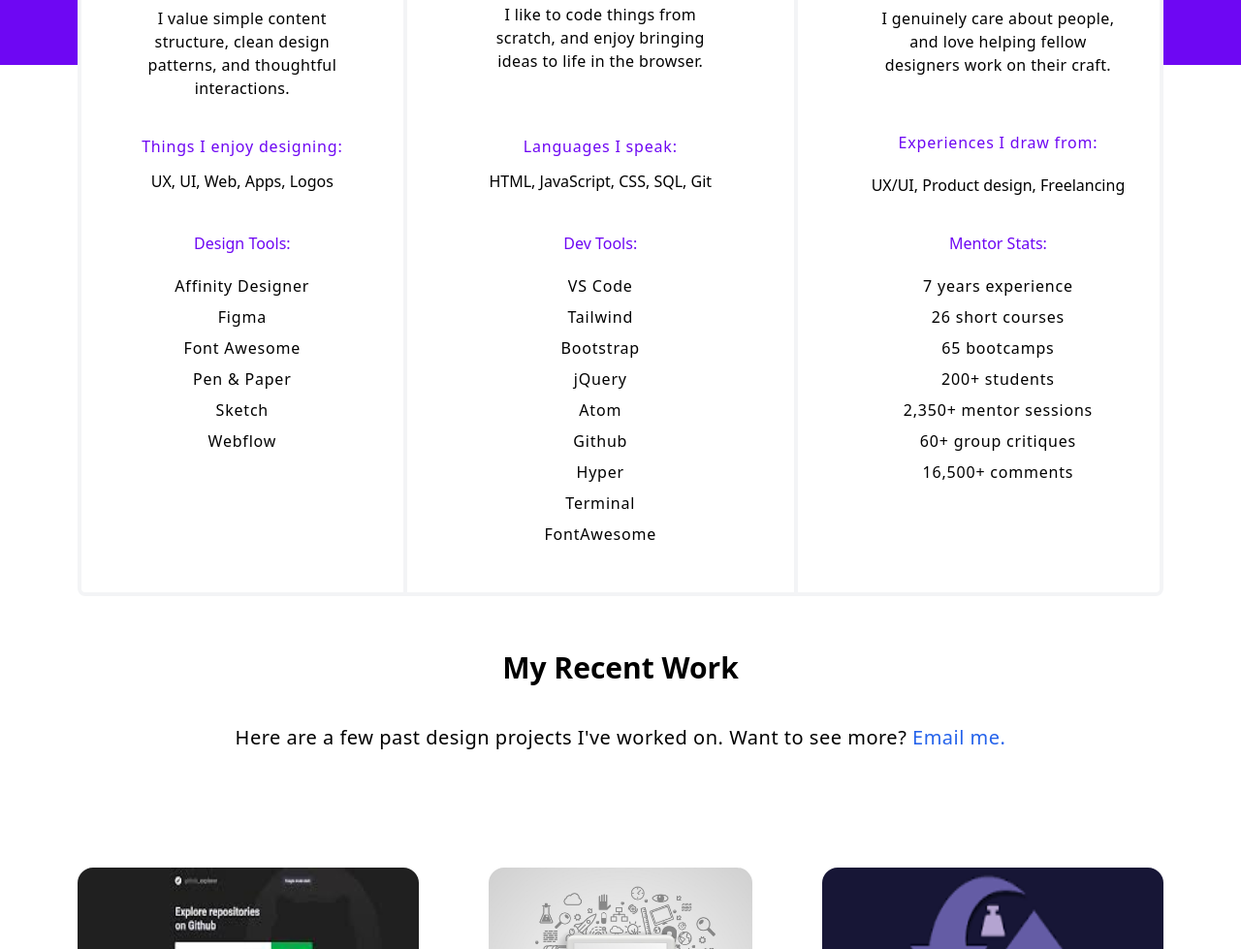
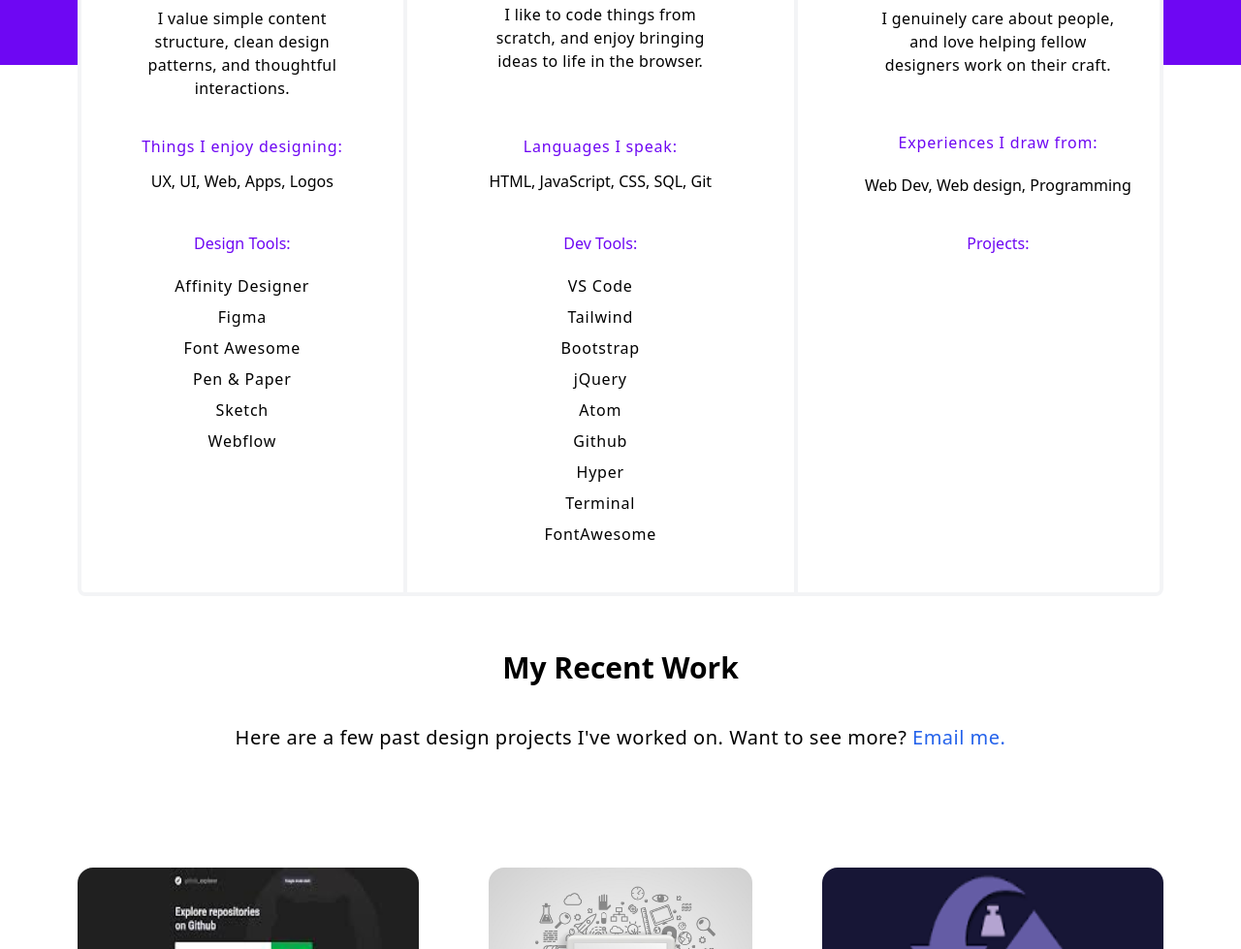
Before and after one commit to whoswapnil/new_portfolio_project, a website: page index.html in a window 1280 px wide. Shown: the part 1657-2636 px from the top of the page at 97% size. Drawn offline with Linux system fonts and the light colour scheme.

Commit message:
Update index.html

```diff
--- a/index.html
+++ b/index.html
@@ -92,15 +92,9 @@
             <p class="mx-10 my-4 tracking-wide">I genuinely care about people, and love helping fellow designers work on
                 their craft.</p>
             <p class="mt-10 text-navy tracking-wider">Experiences I draw from:</p>
-            <p class="mt-5">UX/UI, Product design, Freelancing</p>
-            <p class="text-navy mt-9">Mentor Stats:</p>
-            <p class="mt-4 leading-loose tracking-wider">7 years experience<br>
-                26 short courses<br>
-                65 bootcamps<br>
-                200+ students<br>
-                2,350+ mentor sessions<br>
-                60+ group critiques<br>
-                16,500+ comments</p><br>
+            <p class="mt-5">Web Dev, Web design, Programming</p>
+            <p class="text-navy mt-9">Projects:</p>
+            <p class="mt-4 leading-loose tracking-wider"></p><br>
         </div>
     </div>
 
```
